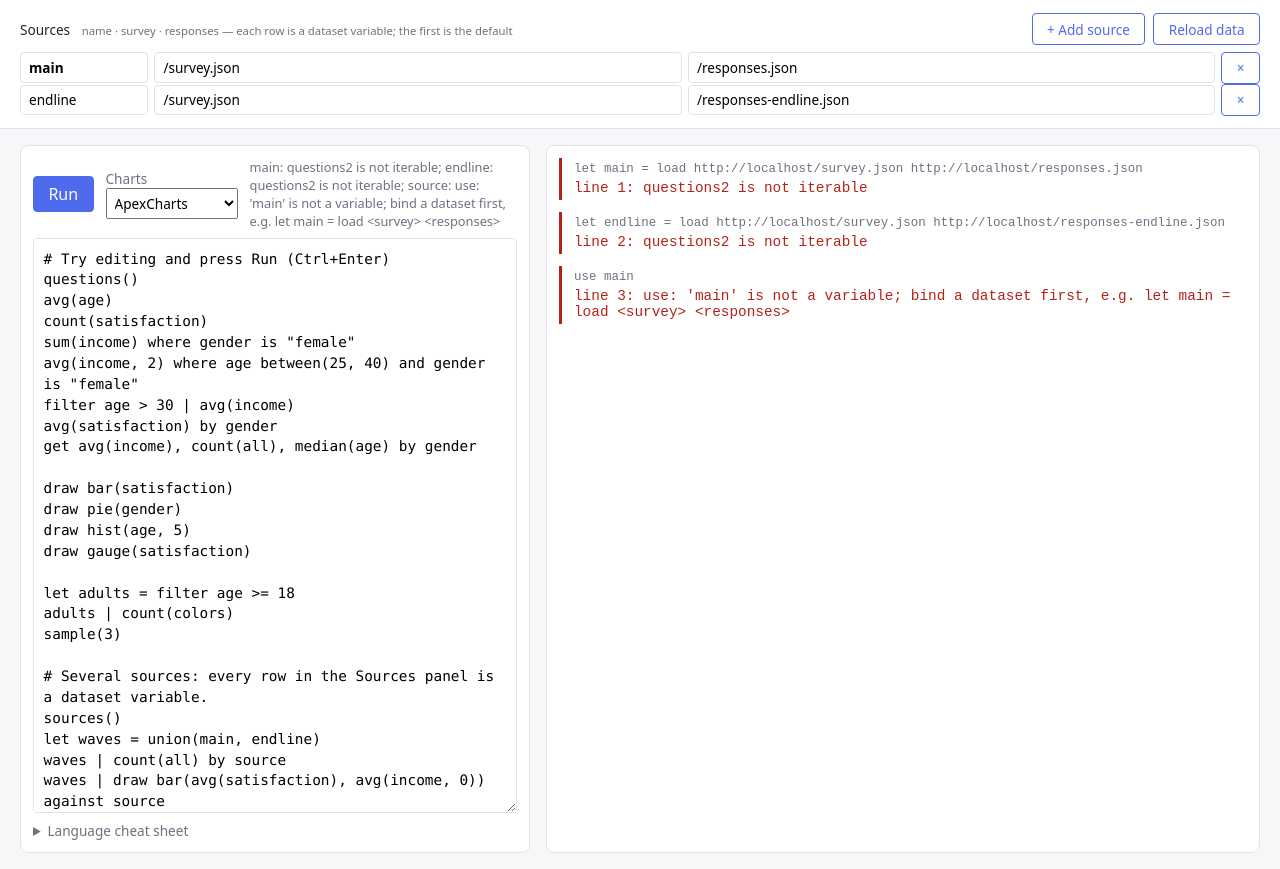
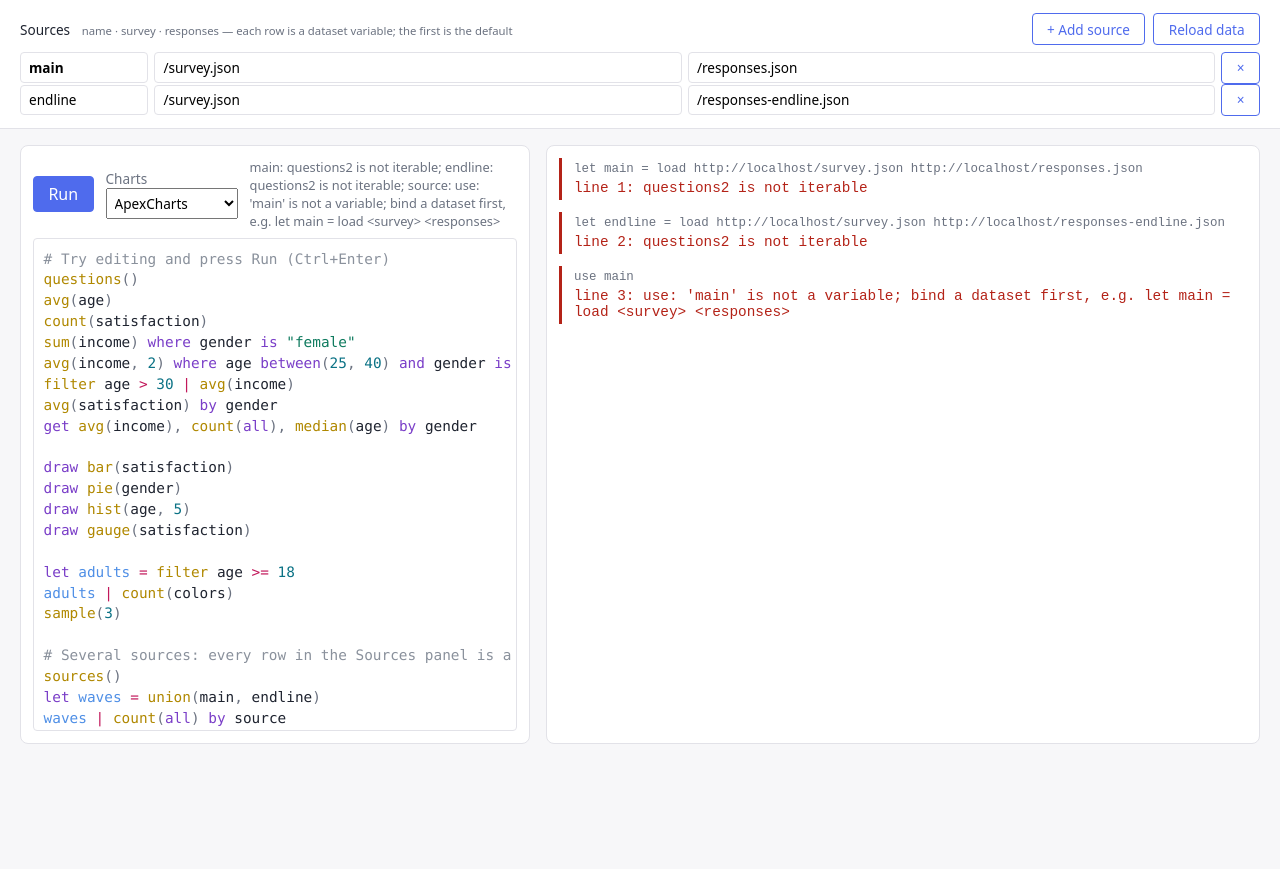
Before and after one commit to ibnsultan/surveyQL, a website built with Vite: page playground/index.html in a window 1280 px wide. Shown: the part 40-909 px from the top of the page. After the commit the page ends 800 px from the top, so only its background shows below. Built offline with nearby package versions, Linux system fonts and the light colour scheme; what survey-core would draw is missing.

Commit message:
refactor: remove language cheat sheet and enhance editor layout for better usability

```diff
--- a/playground/index.html
+++ b/playground/index.html
@@ -32,10 +32,6 @@
           <span id="status" class="status"></span>
         </div>
         <textarea id="editor" spellcheck="false"></textarea>
-        <details class="help">
-          <summary>Language cheat sheet</summary>
-          <pre></pre>
-        </details>
       </section>
       <section class="output-pane">
         <div id="output"></div>
--- a/playground/main.ts
+++ b/playground/main.ts
@@ -1,8 +1,9 @@
 import "survey-analytics/survey.analytics.apexcharts.css";
 import { createWebInterpreter, renderResults, type ChartEngine } from "surveyql/web";
 import type { Interpreter, RunResult } from "surveyql";
+import { mountEditor } from "./editor";
 
-const editor = document.getElementById("editor") as HTMLTextAreaElement;
+const editor = mountEditor(document.getElementById("editor") as HTMLTextAreaElement);
 const output = document.getElementById("output") as HTMLDivElement;
 const runBtn = document.getElementById("run") as HTMLButtonElement;
 const reloadBtn = document.getElementById("reload") as HTMLButtonElement;
@@ -109,6 +110,7 @@ async function load(): Promise<void> {
     return;
   }
   const ds = interp.dataset;
+  editor.setLintOptions({ commands: interp.commandList, dataset: ds, variables: sources.map((s) => s.name) });
   status.textContent = ds ? `${sources.length} source${sources.length === 1 ? "" : "s"}; default ${sources[0].name}: ${ds.rows.length} responses, ${ds.questions.length} questions` : "no data";
 }
 
@@ -130,7 +132,7 @@ addBtn.addEventListener("click", () => {
   sources.push({ name: `source${sources.length + 1}`, survey: "", data: "" });
   renderSources();
 });
-editor.addEventListener("keydown", (e) => {
+editor.textarea.addEventListener("keydown", (e) => {
   if ((e.ctrlKey || e.metaKey) && e.key === "Enter") {
     e.preventDefault();
     void run();
--- a/playground/style.css
+++ b/playground/style.css
@@ -11,7 +11,8 @@
 }
 
 * { box-sizing: border-box; }
-body { margin: 0; background: var(--bg); }
+html, body { height: 100%; }
+body { margin: 0; background: var(--bg); display: flex; flex-direction: column; }
 
 header {
   display: flex;
@@ -39,9 +40,12 @@ main {
   grid-template-columns: minmax(280px, 1fr) minmax(320px, 1.4fr);
   gap: 1rem;
   padding: 1rem 1.25rem;
-  min-height: calc(100vh - 60px);
+  flex: 1;
+  min-height: 0; /* let the panes scroll instead of the page */
 }
-@media (max-width: 800px) { main { grid-template-columns: 1fr; } }
+@media (max-width: 800px) {
+  main { grid-template-columns: 1fr; grid-template-rows: minmax(16rem, 45%) 1fr; }
+}
 
 .editor-pane, .output-pane {
   background: var(--panel);
@@ -52,6 +56,8 @@ main {
   flex-direction: column;
   gap: 0.5rem;
   min-width: 0;
+  min-height: 0;
+  overflow: auto; /* each pane scrolls on its own */
 }
 .toolbar { display: flex; gap: 0.75rem; align-items: center; }
 .engine { font-size: 0.85rem; color: var(--muted); }
@@ -69,20 +75,69 @@ button:disabled { opacity: 0.6; cursor: default; }
 #reload { background: transparent; color: var(--accent); }
 select { font: inherit; padding: 0.25rem; }
 
-#editor {
-  width: 100%;
+/* The editor: a transparent textarea over a highlighted <pre>; both share the same metrics. */
+.code-editor {
+  position: relative;
+  flex: 1;
   min-height: 22rem;
-  flex: 1;
+  border: 1px solid var(--line);
+  border-radius: 4px;
+  overflow: hidden;
+  background: var(--panel);
+}
+.code-editor:focus-within { border-color: var(--accent); }
+.code-highlight, .code-input {
+  margin: 0;
+  padding: 0.6rem;
   font-family: ui-monospace, "Cascadia Mono", Consolas, monospace;
   font-size: 0.9rem;
   line-height: 1.45;
-  padding: 0.6rem;
-  border: 1px solid var(--line);
-  border-radius: 4px;
-  resize: vertical;
+  tab-size: 2;
+  white-space: pre;
+  overflow-wrap: normal;
 }
-.help summary { cursor: pointer; font-size: 0.85rem; color: var(--muted); }
-.help pre { font-size: 0.78rem; color: var(--muted); margin: 0.25rem 0 0; white-space: pre-wrap; }
+.code-highlight {
+  position: absolute;
+  inset: 0;
+  overflow: hidden;
+  pointer-events: none;
+  color: var(--text);
+}
+/* the UA sheet gives <code> its own monospace font and size; keep the metrics identical to the textarea */
+.code-highlight code { font: inherit; }
+.code-input {
+  position: relative;
+  display: block;
+  width: 100%;
+  height: 100%;
+  border: 0;
+  outline: none;
+  resize: none;
+  background: transparent;
+  color: transparent;
+  caret-color: var(--text);
+  overflow: auto;
+}
+.code-input::selection { background: rgba(79, 107, 237, 0.25); }
+.cm-line.has-error { text-decoration: underline wavy var(--error); text-decoration-skip-ink: none; text-underline-offset: 3px; }
+
+/* One weight everywhere: bold or italic glyphs would break the overlay's alignment with the textarea. */
+.tok-comment { color: #8a919c; }
+.tok-string, .tok-path, .tok-name { color: #0f7b5f; }
+.tok-number, .tok-literal { color: #0b7285; }
+.tok-keyword { color: #7a3ec8; }
+.tok-command { color: #b08800; }
+.tok-var { color: #4f8fe6; }
+.tok-option { color: #a05a00; }
+.tok-op, .tok-pipe { color: #c2185b; }
+.tok-punct { color: var(--muted); }
+
+.diagnostics { list-style: none; margin: 0; padding: 0; font-size: 0.8rem; font-family: ui-monospace, "Cascadia Mono", Consolas, monospace; max-height: 8rem; overflow: auto; }
+.diagnostics li { padding: 0.15rem 0.4rem; cursor: pointer; border-left: 3px solid; border-radius: 2px; }
+.diagnostics li + li { margin-top: 2px; }
+.diagnostics li:hover { background: var(--bg); }
+.diagnostics li.error { color: var(--error); border-color: var(--error); }
+.diagnostics li.warning { color: #8a5a00; border-color: #e0a100; }
 
 #output { display: flex; flex-direction: column; gap: 0.75rem; overflow-x: auto; }
 .sdsl-result { border-left: 3px solid var(--line); padding: 0.25rem 0 0.25rem 0.75rem; }
```
